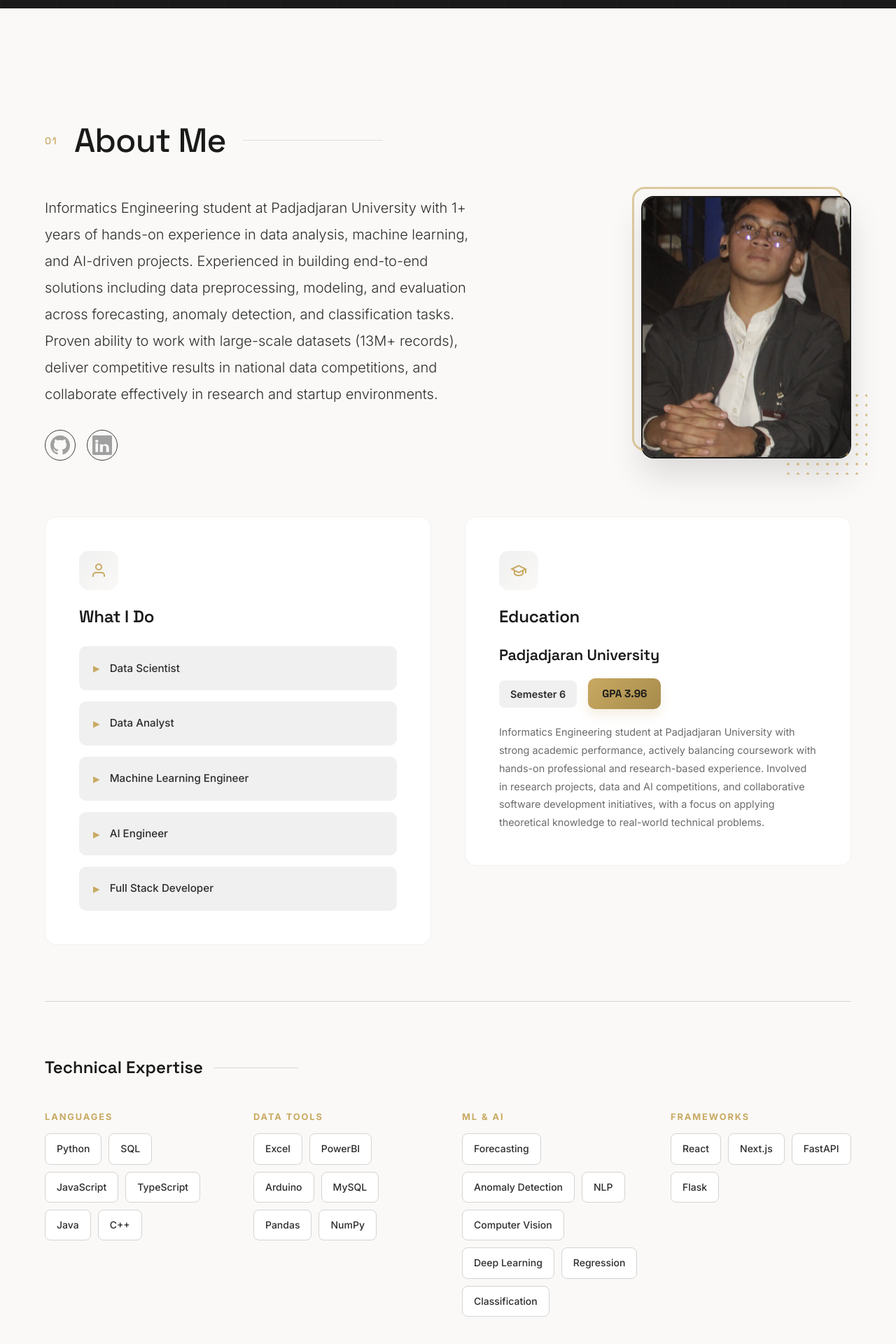
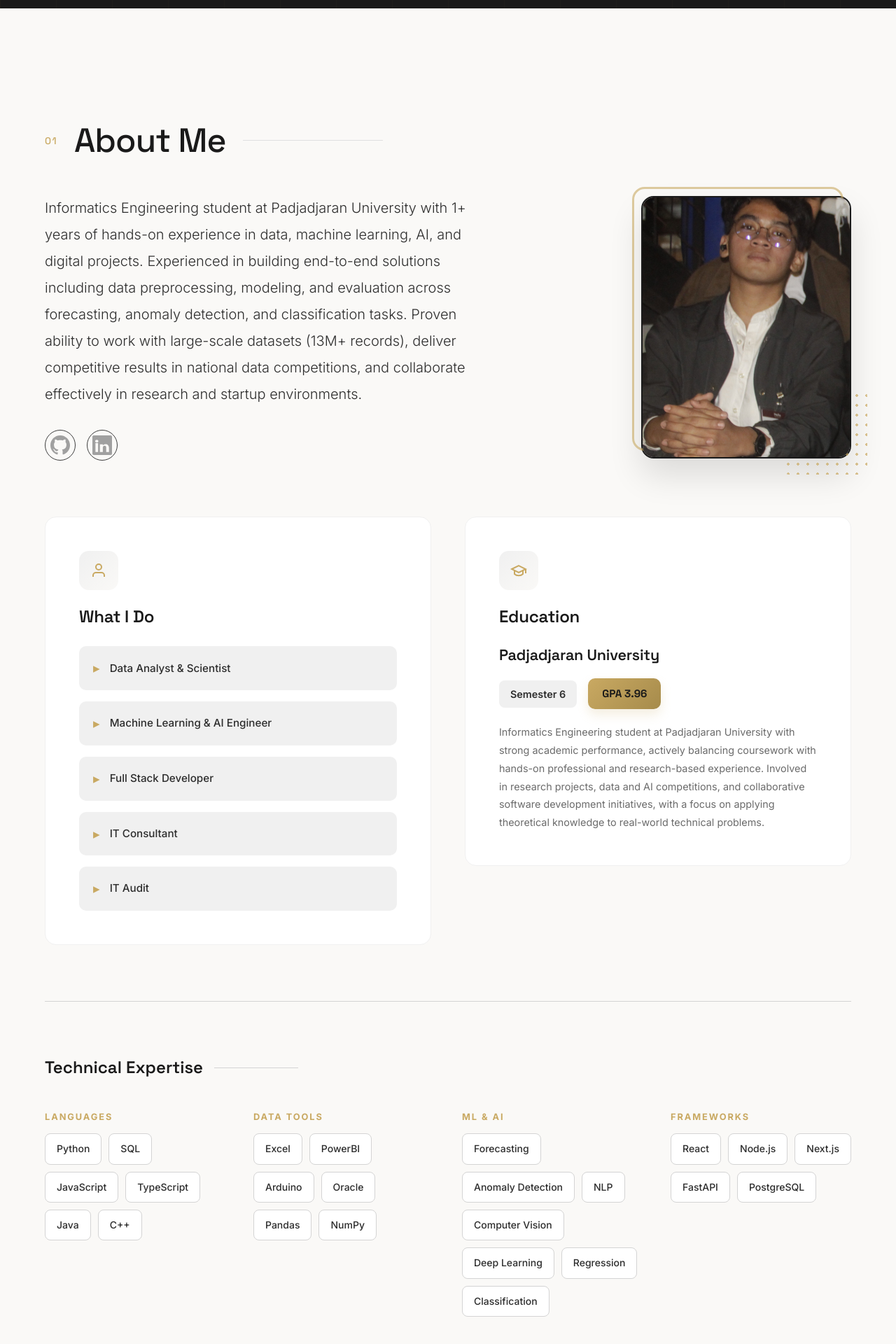
Before and after one commit to hdans/portofolio, a React (Vite) app: page / in a window 1280 px wide. Shown: the part 788-2708 px from the top of the page at 70% size. Built offline with nearby package versions, Linux system fonts and the light colour scheme.

Commit message:
Feat : Bug

```diff
--- a/src/App.tsx
+++ b/src/App.tsx
@@ -12,7 +12,7 @@ function App() {
     <MainLayout>
       <HeroSection />
       <ProfileSection />
-      <ExperienceSection />o
+      <ExperienceSection />
       <AwardsSection />
       <OrganizationSection />
       <ProjectsSection />
--- a/src/components/hero/HeroSection.jsx
+++ b/src/components/hero/HeroSection.jsx
@@ -4,16 +4,17 @@ import Modal from '../common/Modal';
 import TypeWriter from '../common/TypeWriter';
 import '../common/TypeWriter.css';
 import './HeroSection.css';
-import cvPdf from '../../assets/pdf/CV Danish Rahadian - Data Scientist Internhip.pdf';
+import cvPdf from '../../assets/pdf/Consulting CV - Danish Rahadian.pdf';
 
 const HeroSection = () => {
   const [isCvModalOpen, setIsCvModalOpen] = useState(false);
 
   const roles = [
-    'Data Scientist',
-    'Data Analyst',
-    'Machine Learning/AI Engineer',
-    'Full Stack Developer'
+    'Data Analyst & Scientist',
+    'Machine Learning & AI Engineer',
+    'Full Stack Developer',
+    'IT Audit',
+    'IT Consultant',
   ];
 
   const containerVariants = {
@@ -67,7 +68,7 @@ const HeroSection = () => {
         </motion.h1>
 
         <motion.p className="hero-subtitle" variants={itemVariants}>
-          Data Scientist, Data Analyst, ML/AI Engineer, & Automation crafting intelligent solutions through data-driven modeling and scalable systems.
+          Data Analyst & Scientist, ML & AI Engineer, Digital Solution & Automation crafting intelligent solutions through data-driven and scalable systems.
         </motion.p>
 
         <motion.div className="hero-cta-group" variants={itemVariants}>
--- a/src/data/profileData.js
+++ b/src/data/profileData.js
@@ -1,14 +1,14 @@
 export const profileData = {
   name: "Danish Rahadian",
   title: "Portfolio Danish Rahadian",
-  summary: `Informatics Engineering student at Padjadjaran University with 1+ years of hands-on experience in data analysis, machine learning, and AI-driven projects. Experienced in building end-to-end solutions including data preprocessing, modeling, and evaluation across forecasting, anomaly detection, and classification tasks. Proven ability to work with large-scale datasets (13M+ records), deliver competitive results in national data competitions, and collaborate effectively in research and startup environments.`,
+  summary: `Informatics Engineering student at Padjadjaran University with 1+ years of hands-on experience in data, machine learning, AI, and digital projects. Experienced in building end-to-end solutions including data preprocessing, modeling, and evaluation across forecasting, anomaly detection, and classification tasks. Proven ability to work with large-scale datasets (13M+ records), deliver competitive results in national data competitions, and collaborate effectively in research and startup environments.`,
 
   roles: [
-    "Data Scientist",
-    "Data Analyst",
-    "Machine Learning Engineer",
-    "AI Engineer",
-    "Full Stack Developer"
+    "Data Analyst & Scientist",
+    "Machine Learning & AI Engineer",
+    "Full Stack Developer",
+    "IT Consultant",
+    "IT Audit"
   ],
 
   education: {
--- a/src/data/skillsData.js
+++ b/src/data/skillsData.js
@@ -10,9 +10,10 @@ export const skillsData = {
 
   frameworks: [
     "React",
+    "Node.js",
     "Next.js",
     "FastAPI",
-    "Flask"
+    "PostgreSQL",
   ],
 
   mlAi: [
@@ -29,7 +30,7 @@ export const skillsData = {
     "Excel",
     "PowerBI",
     "Arduino",
-    "MySQL",
+    "Oracle",
     "Pandas",
     "NumPy"
   ],
```
Also changed, not shown: 1 other file (tests, documents, lock files or other folders).
